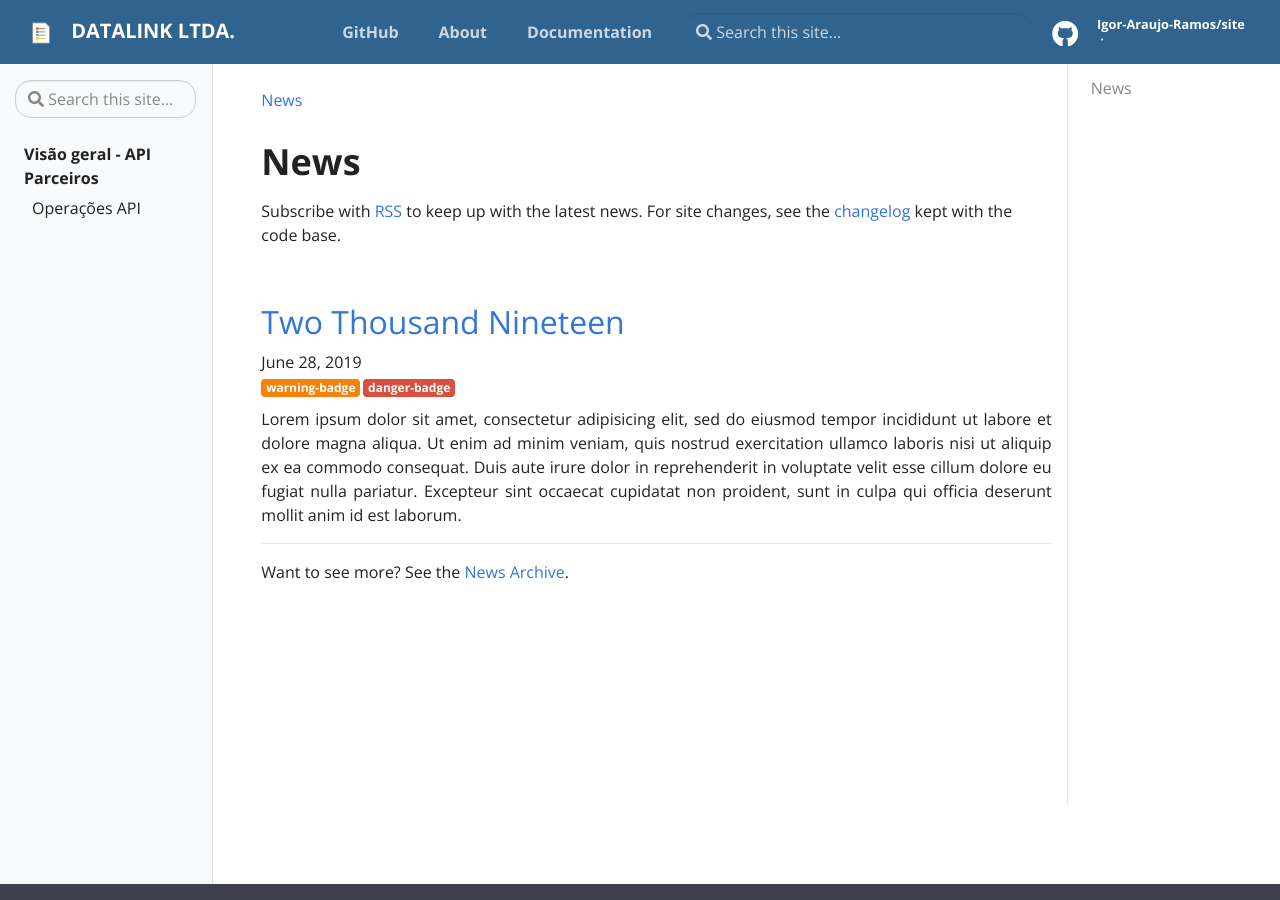
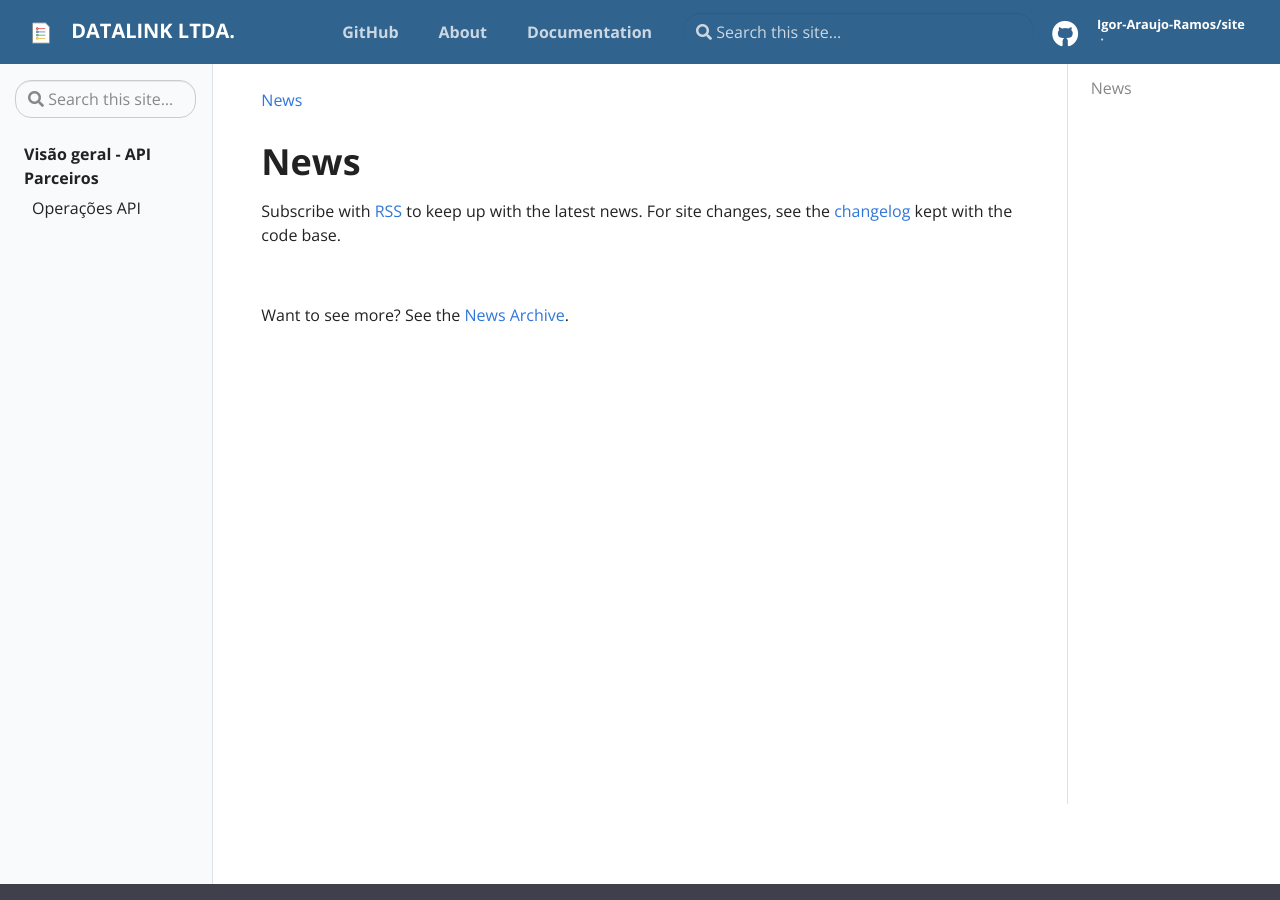
Before and after one commit to apiparcelenahora/manual, a Jekyll site: the page built from pages/news.md, in a window 1280 px wide and 900 px high. Built offline with Jekyll 4.4.1, drawn with Linux system fonts in a browser that asks for light colours.

Commit message:
retirando opções de edição

```diff
--- a/_includes/editable.html
+++ b/_includes/editable.html
@@ -1,6 +1,3 @@
-<a href="{{ site.repo }}/edit/{% if site.github_branch %}{{ site.github_branch }}{% else %}master{% endif %}/{{ page.path }}" target="_blank"><i class="fa fa-edit fa-fw"></i> Edit this page</a>
-<a href="{{ site.repo }}/issues/new?labels={% if page.editable %}{{ page.editable }}{% else %}question{% endif %}&title=Question:&body=Question on: {{ site.repo }}/tree/master/{{ page.path }}" target="_blank"><i class="fab fa-github fa-fw"></i> Create documentation issue</a>
-<a href="{{ site.repo }}/issues/new" target="_blank"><i class="fas fa-tasks fa-fw"></i> Create project issue</a>
 <!-- this will parse through the header fields and add a button to open
      an issue / ask a question on Github. The editable field should be in
      the post frontend matter, and refer to the label to open the issue for -->
--- a/_posts/2019-06-28-hello-world.md
+++ /dev/null
@@ -1,12 +0,0 @@
----
-title:  "Two Thousand Nineteen"
-date:   2019-06-28 18:52:21
-categories: jekyll update
-badges:
- - type: warning
-   tag: warning-badge
- - type: danger
-   tag: danger-badge
----
-
-Lorem ipsum dolor sit amet, consectetur adipisicing elit, sed do eiusmod tempor incididunt ut labore et dolore magna aliqua. Ut enim ad minim veniam, quis nostrud exercitation ullamco laboris nisi ut aliquip ex ea commodo consequat. Duis aute irure dolor in reprehenderit in voluptate velit esse cillum dolore eu fugiat nulla pariatur. Excepteur sint occaecat cupidatat non proident, sunt in culpa qui officia deserunt mollit anim id est laborum.
```
